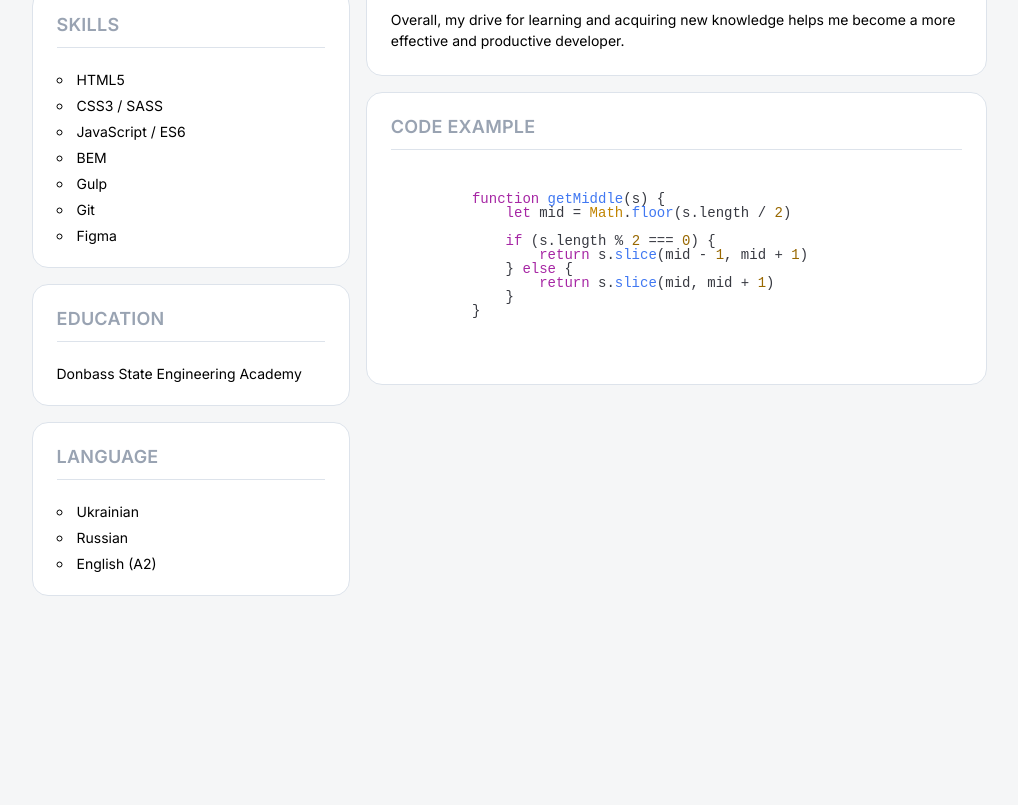
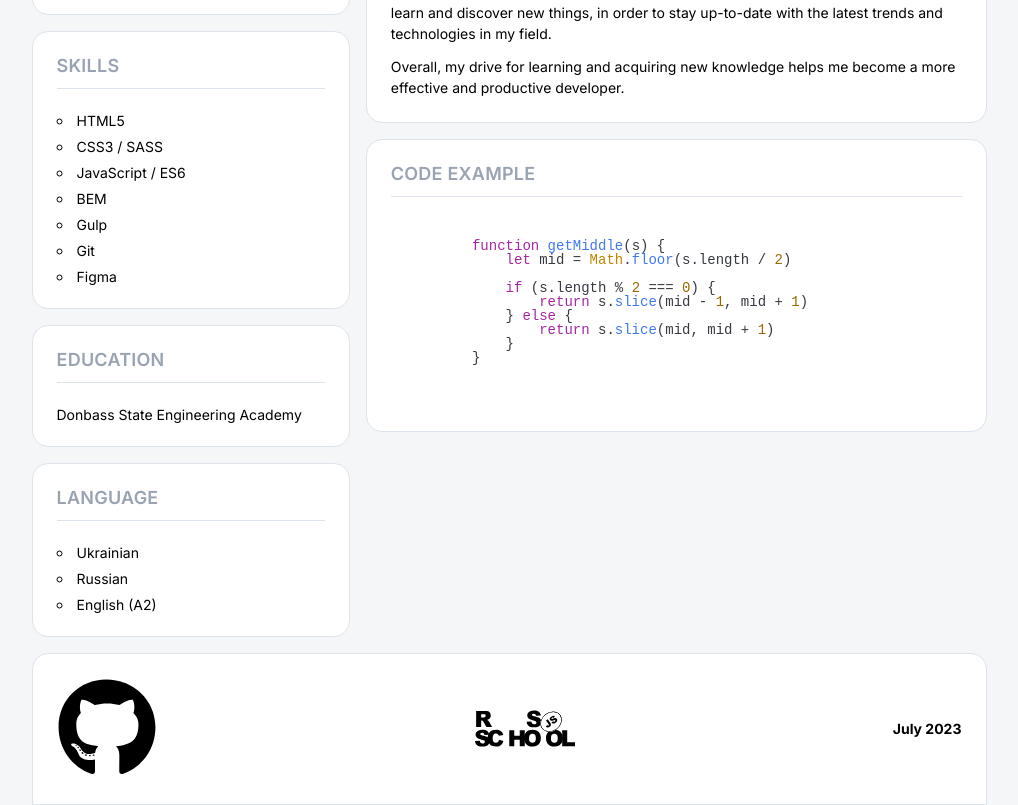
Before and after one commit to SunR1se14/rsschool-cv, a plain HTML site: page index.html in a window 1280 px wide. Shown: the part 434-1239 px from the top of the page, without its empty margins (131-1149 px from the left). Before the commit the page ends 1046 px from the top, so only its background shows below. Drawn offline with Linux system fonts and the light colour scheme; files whose address does not match are found by name.

Commit message:
feat: add footer and styles

```diff
--- a/css/style.css
+++ b/css/style.css
@@ -37,6 +37,7 @@ li {
 
 .main {
     flex: 1 1 auto;
+    margin-bottom: 16px;
 }
 
 [class*='__container'] {
@@ -167,6 +168,27 @@ li {
     margin-bottom: 12px;
 }
 
+.language:last-child {
+    margin-bottom: 0;
+}
+
 .code-example code.hljs {
     background: #fff;
 }
+
+.footer__inner {
+    border-radius: 16px 16px 0 0;
+    background-color: #fff;
+    border: 1px solid #DDE3EB;
+    padding: 24px;
+}
+
+.footer__menu-list {
+    display: flex;
+    align-items: center;
+    justify-content: space-between;
+}
+
+.footer__menu-item--year {
+    font-weight: 700;
+}
--- a/index.html
+++ b/index.html
@@ -16,7 +16,7 @@
             <div class="header__container ">
                 <div class="header__inner section-border">
                     <div class="header__avatar">
-                        <img src="./assets//img/joker.png" alt="Avatar" width="125" height="125">
+                        <img src="./assets/img/joker.png" alt="Avatar" width="125" height="125">
                     </div>
                     <div class="header__person">
                         <h1 class="header__person-name">Arthur Kosyak</h1>
@@ -110,7 +110,27 @@
                 </div>
             </div>
         </main>
-        <footer class="footer"></footer>
+        <footer class="footer">
+            <div class="footer__container">
+                <div class="footer__inner">
+                    <nav class="footer__menu">
+                        <ul class="footer__menu-list">
+                            <li class="footer__menu-item">
+                                <a class="footer__menu-link" href="https://github.com/SunR1se14" target="_blank">
+                                    <img src="./assets/icons/github.svg" alt="GitHub icon" width="100" height="100">
+                                </a>
+                            </li>
+                            <li class="footer__menu-item">
+                                <a class="footer__menu-link" href="https://rs.school/js/" target="_blank">
+                                    <img src="./assets/icons/rs_school_js.svg" alt="RsSchool icon" width="100" height="100">
+                                </a>
+                            </li>
+                            <li class="footer__menu-item footer__menu-item--year">July 2023</li>
+                        </ul>
+                    </nav>
+                </div>
+            </div>
+        </footer>
     </div>
 
     <script src="./libs/highlight.min.js"></script>
```
Also changed, not shown: assets/icons/rs_school_js.svg (added).
